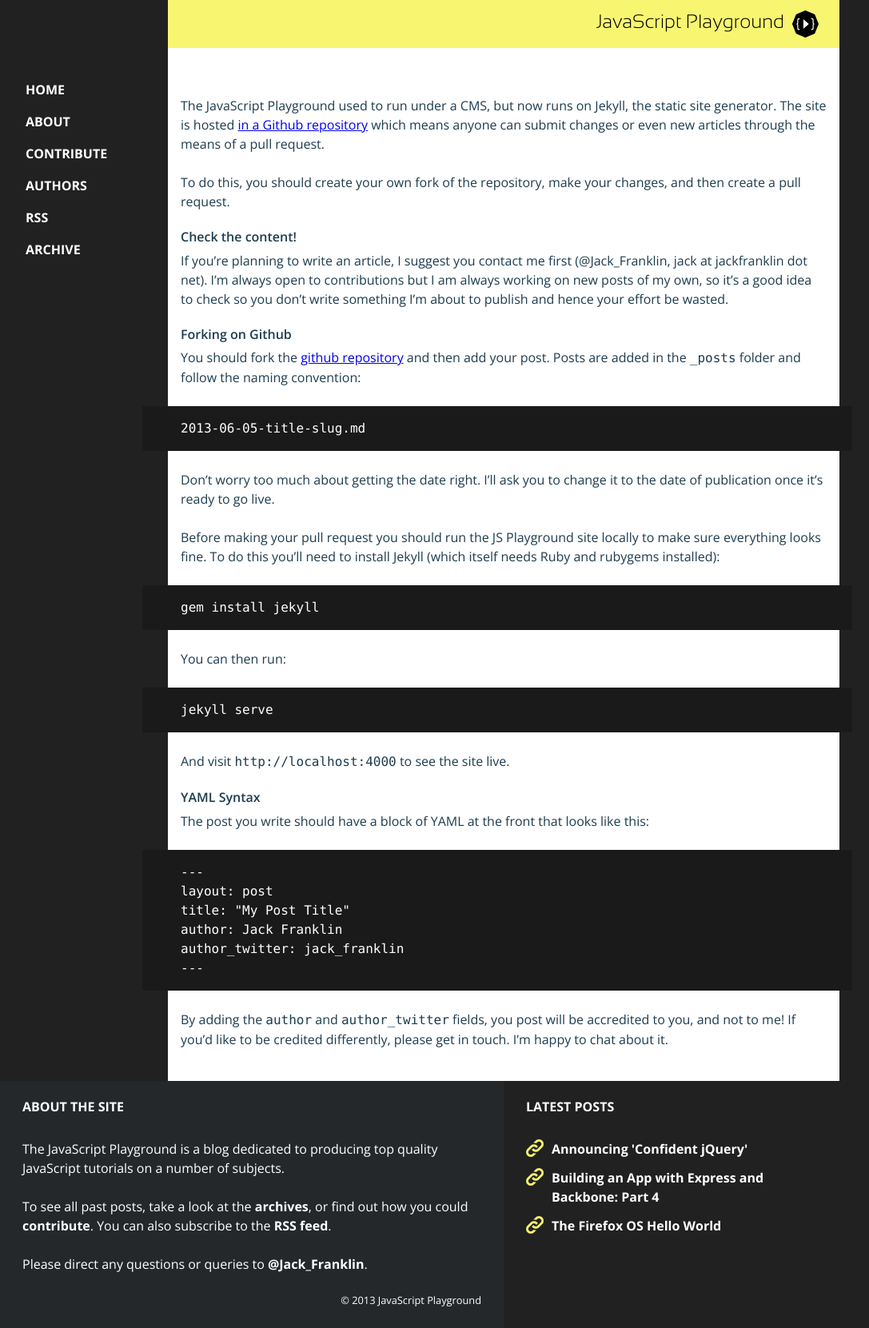
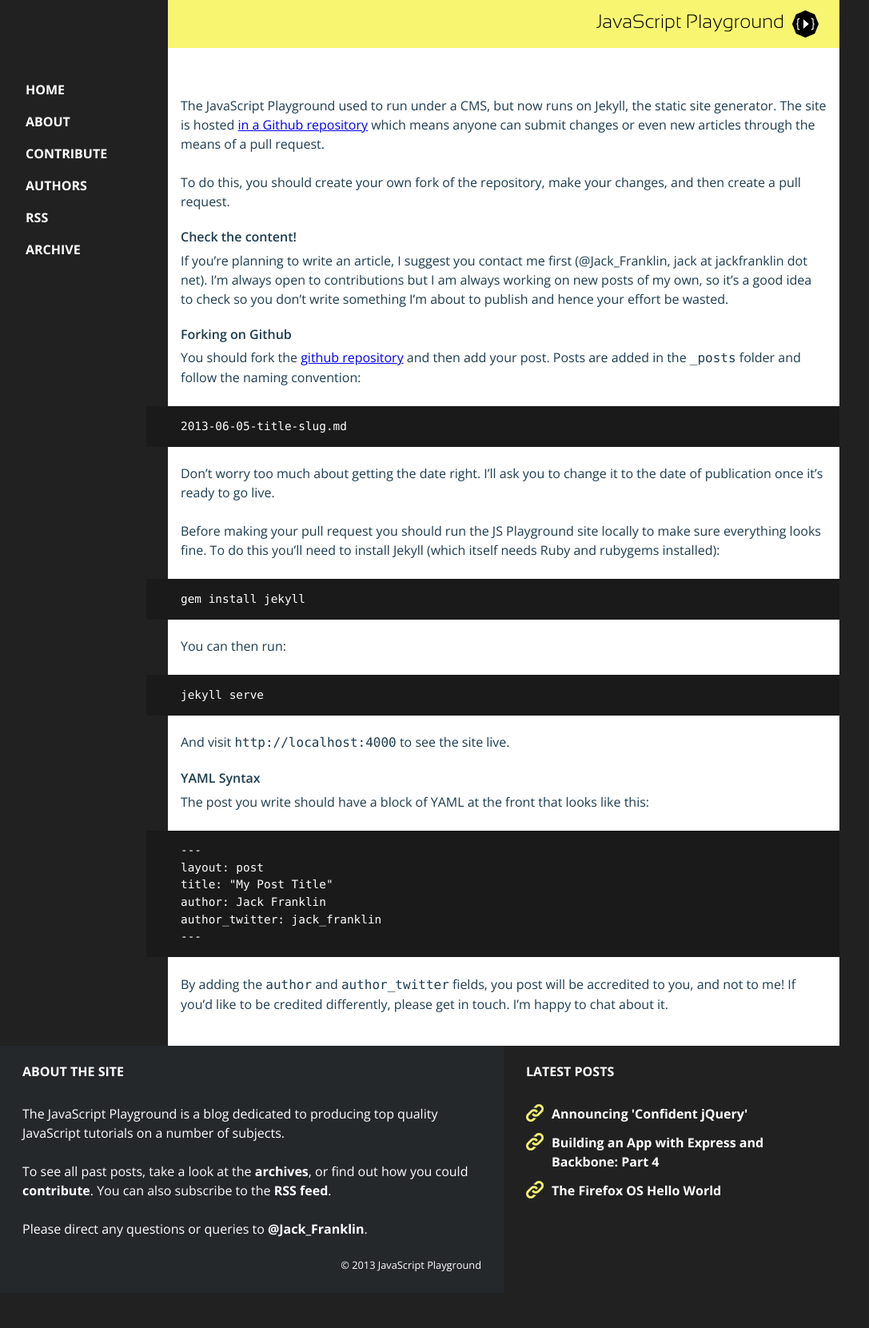
Before and after one commit to jackfranklin/javascriptplayground.com, a Jekyll site: the page built from contributing.md, in a window 1280 px wide. Shown: the whole page at 80% size, without its empty margins (0-1087 px from the left). Built offline with Jekyll 4.4.1, drawn with Linux system fonts in a browser that asks for light colours; nearby versions of some CDN libraries; after the commit the page ends 1617 px from its top, so only the background shows below that.

Commit message:
style code

```diff
--- a/css/styles.css
+++ b/css/styles.css
@@ -47,14 +47,16 @@ p, .entry-content ul {
 
 code, pre {
   font-family: Monaco, Consolas, monospace;
-  font-size: 1em;
 }
+code { font-size: 1em; }
 
 pre {
   color: #fff;
   background: #1a1a1a;
-  margin: 1.5em -2em 1.5em -3em;
+  margin: 1.5em -1.1em 1.5em -3em;
   padding: 1em 2em 1em 3em;
+  word-wrap: break-word;
+  font-size: 0.9em;
 }
 
 .nav-primary {
```
